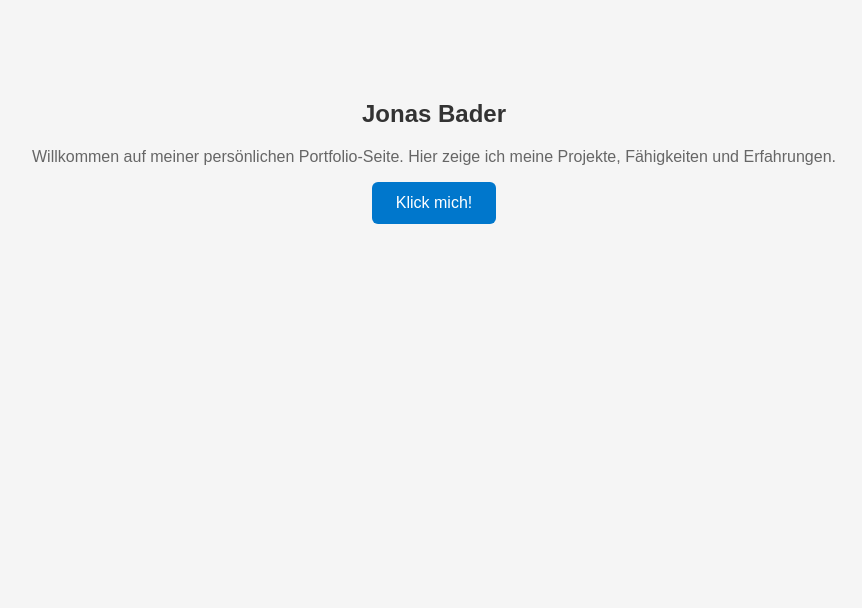
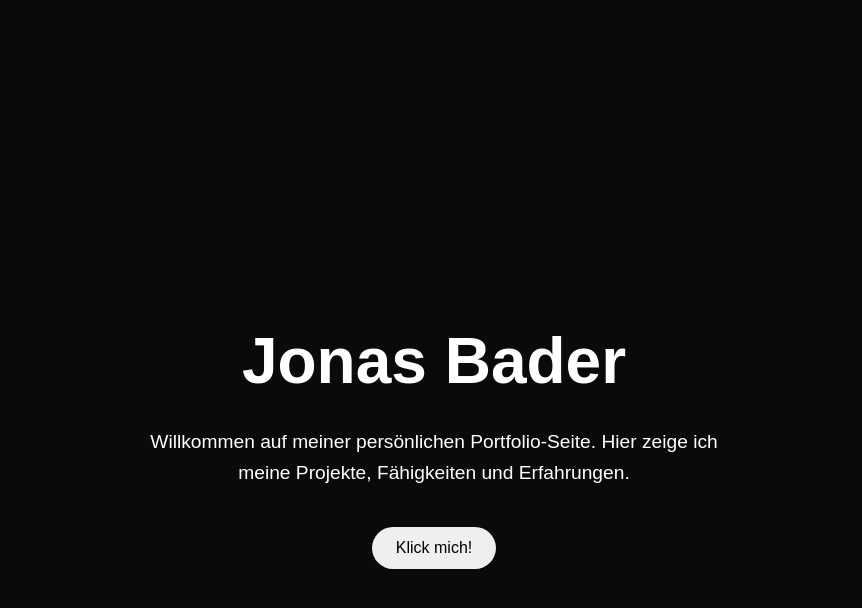
Before and after one commit to Jonasbader7/Portfoliopage, a plain HTML site: page index.html in a window 1280 px wide. Shown: the whole page, without its empty margins (206-1068 px from the left). Drawn offline with Linux system fonts and the light colour scheme.

Commit message:
Refactor styles for hero section and buttons

```diff
--- a/styles.css
+++ b/styles.css
@@ -1,28 +1,49 @@
 body {
+    margin: 0;
     font-family: Arial, sans-serif;
-    text-align: center;
-    margin-top: 100px;
-    background-color: #f5f5f5;
+    background-color: #0a0a0a;
+    color: white;
 }
 
-h1 {
-    color: #333333;
+.hero {
+    min-height: 100vh;
+
+    display: flex;
+    flex-direction: column;
+
+    justify-content: center;
+    align-items: center;
+
+    text-align: center;
+    padding: 20px;
 }
 
-p {
-    color: #666666;
-}
-
-#helloButton {
-    background-color: #0077cc;
-    color: white;
-    border: none;
-    padding: 12px 24px;
-    font-size: 16px;
-    border-radius: 6px;
+.hero h1 {
+    font-size: 4rem;
+    margin-bottom: 10px;
     cursor: pointer;
 }
 
-#helloButton:hover {
-    background-color: #005fa3;
+.hero p {
+    font-size: 1.2rem;
+    max-width: 600px;
+    line-height: 1.6;
 }
+
+button {
+    margin-top: 20px;
+    padding: 12px 24px;
+
+    font-size: 16px;
+
+    border: none;
+    border-radius: 25px;
+
+    cursor: pointer;
+
+    transition: 0.3s;
+}
+
+button:hover {
+    transform: scale(1.1);
+}
```
